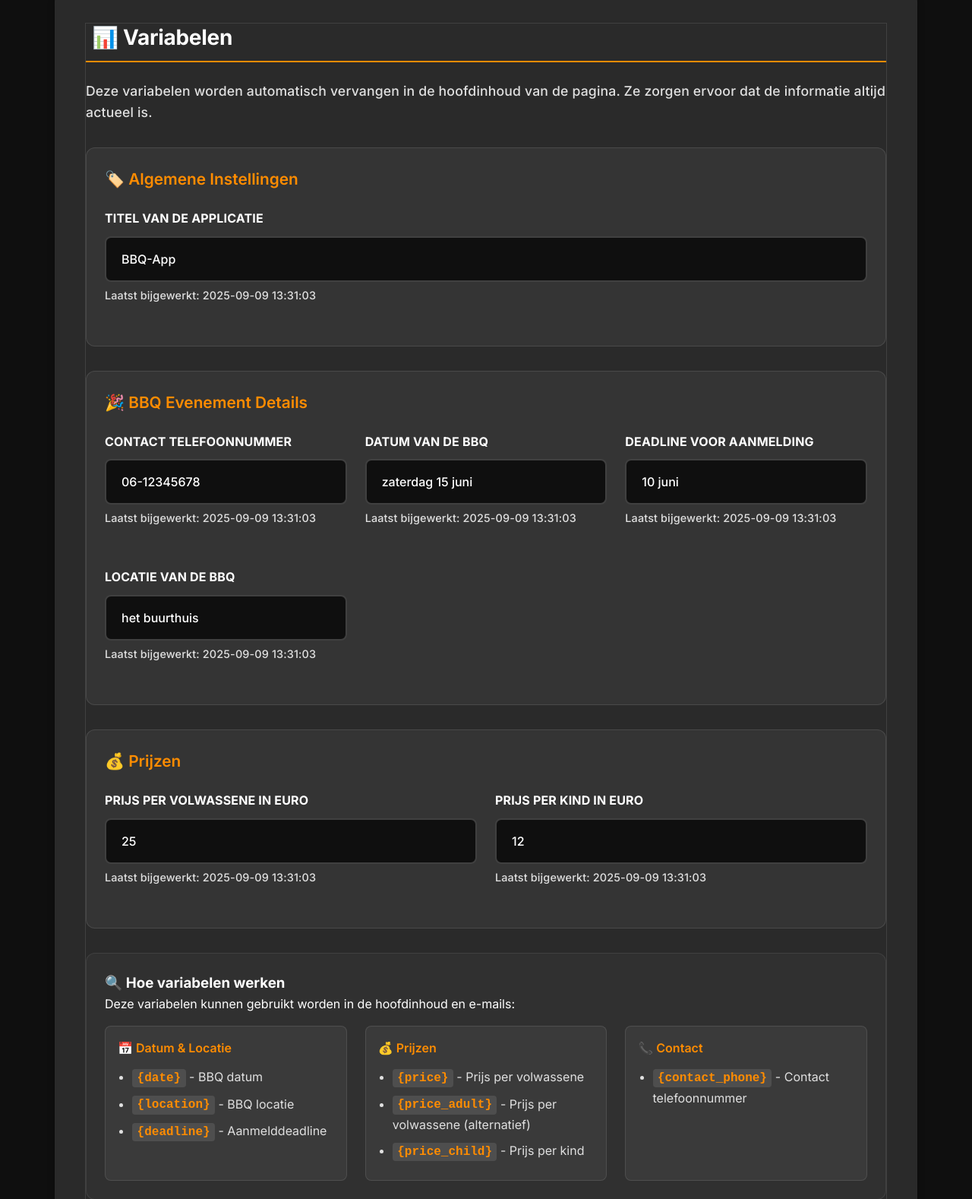
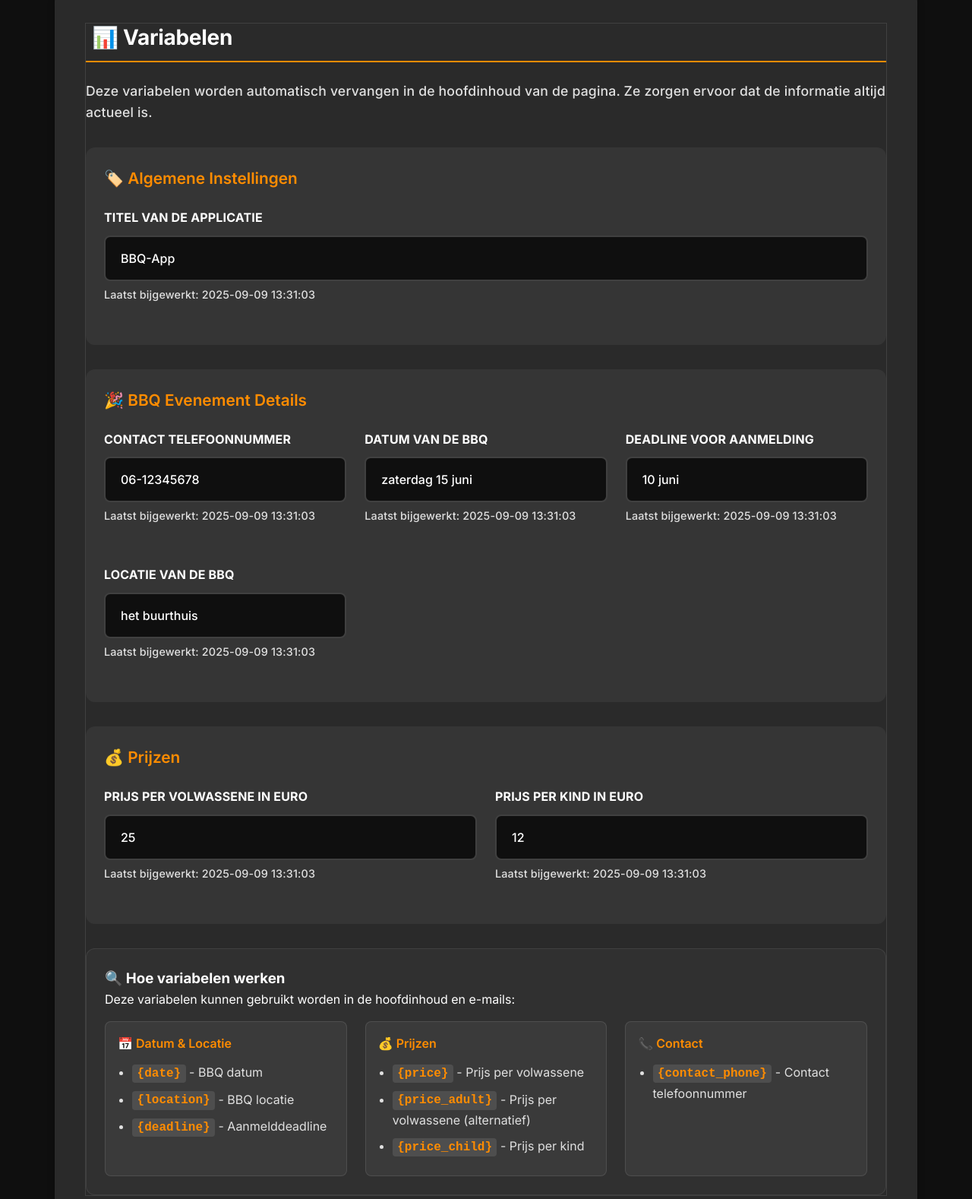
Before and after one commit to kay-arne/BBQ-App, a Flask app: page /admin/config in a window 1280 px wide. Shown: the part 411-1989 px from the top of the page at 76% size. Run offline with Flask 3, Linux system fonts and the light colour scheme; the visitor is signed in with stand-in values (Sample User, id 1); data comes from the database, SQL or seed files in the repository; some libraries are stand-ins or nearby versions.

Commit message:
Remove fine border lines from configuration sections
🎨 UI Fix:
- Removed border: 1px solid rgba(255, 255, 255, 0.1) from .config-section
- Eliminates unwanted fine border lines around all configuration sections
- Clean, borderless appearance for better visual focus

✅ Result:
- Configuration sections (Variabelen, Content, etc.) now have clean edges
- No more distracting border lines around content boxes
- Consistent with overall app design aesthetic

```diff
--- a/templates/admin_config.html
+++ b/templates/admin_config.html
@@ -65,7 +65,6 @@
             padding: 1.5rem;
             background: rgba(255, 255, 255, 0.05);
             border-radius: 12px;
-            border: 1px solid rgba(255, 255, 255, 0.1);
         }
 
         .config-section h3 {
```
